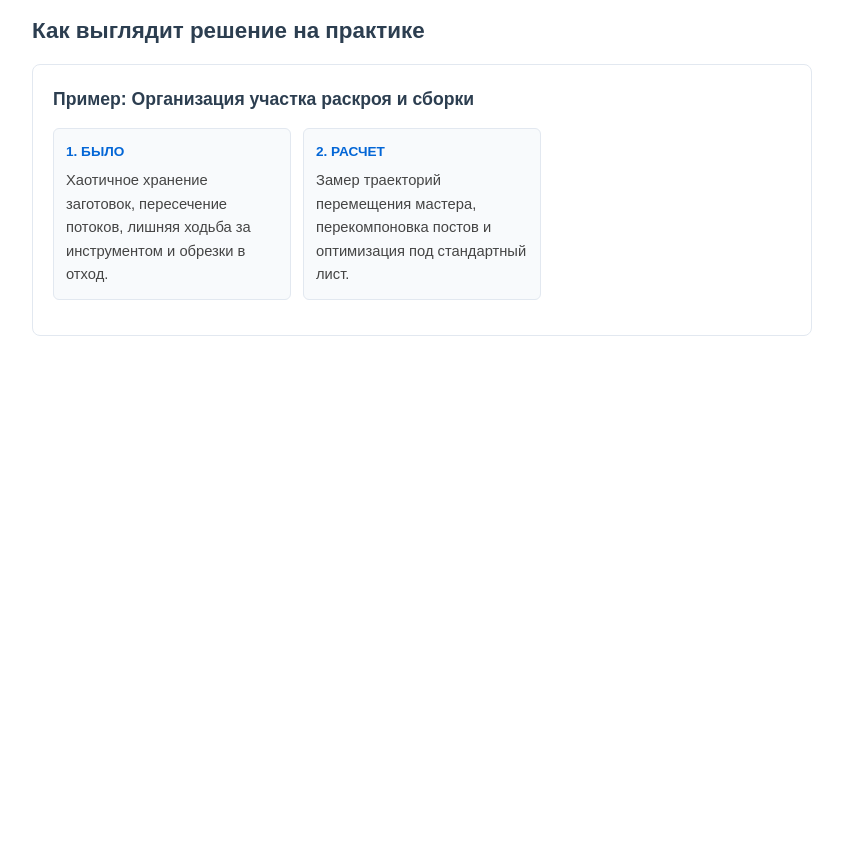
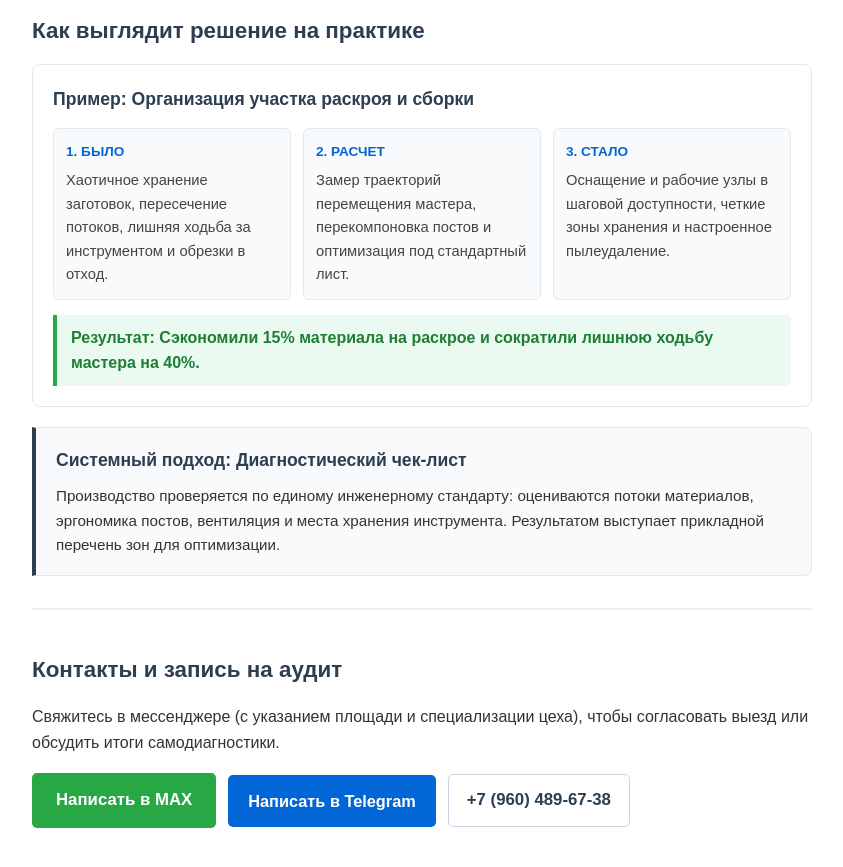
Before and after one commit to prostor-op/prostor-op.github.io, a plain HTML site: page index.html in a window 1280 px wide. Shown: the part 1360-2227 px from the top of the page, without its empty margins (218-1061 px from the left). Before the commit the page ends 1810 px from the top, so only its background shows below. Drawn offline with Linux system fonts and the light colour scheme.

Commit message:
Update index.html

```diff
--- a/index.html
+++ b/index.html
@@ -365,3 +365,35 @@
           <span class="case-step-title">2. Расчет</span>
           <p>Замер траекторий перемещения мастера, перекомпоновка постов и оптимизация под стандартный лист.</p>
         </div>
+        <div class="case-step">
+          <span class="case-step-title">3. Стало</span>
+          <p>Оснащение и рабочие узлы в шаговой доступности, четкие зоны хранения и настроенное пылеудаление.</p>
+        </div>
+      </div>
+      <div class="case-result">
+        Результат: Сэкономили 15% материала на раскрое и сократили лишнюю ходьбу мастера на 40%.
+      </div>
+    </div>
+
+    <div class="checklist-box">
+      <h3>Системный подход: Диагностический чек-лист</h3>
+      <p style="margin: 0; font-size: 0.95em;">
+        Производство проверяется по единому инженерному стандарту: оцениваются потоки материалов, эргономика постов, вентиляция и места хранения инструмента. Результатом выступает прикладной перечень зон для оптимизации.
+      </p>
+    </div>
+  </section>
+
+  <section id="contacts">
+    <h2>Контакты и запись на аудит</h2>
+    <p>
+      Свяжитесь в мессенджере (с указанием площади и специализации цеха), чтобы согласовать выезд или обсудить итоги самодиагностики.
+    </p>
+    <div class="contact-links">
+      <a href="https://max.ru" target="_blank" rel="noopener" class="btn-primary">Написать в MAX</a>
+      <a href="https://t.me" target="_blank" rel="noopener" class="btn-secondary">Написать в Telegram</a>
+      <a href="tel:+79604896738" class="phone-link">+7 (960) 489-67-38</a>
+    </div>
+  </section>
+
+</body>
+</html>
```
